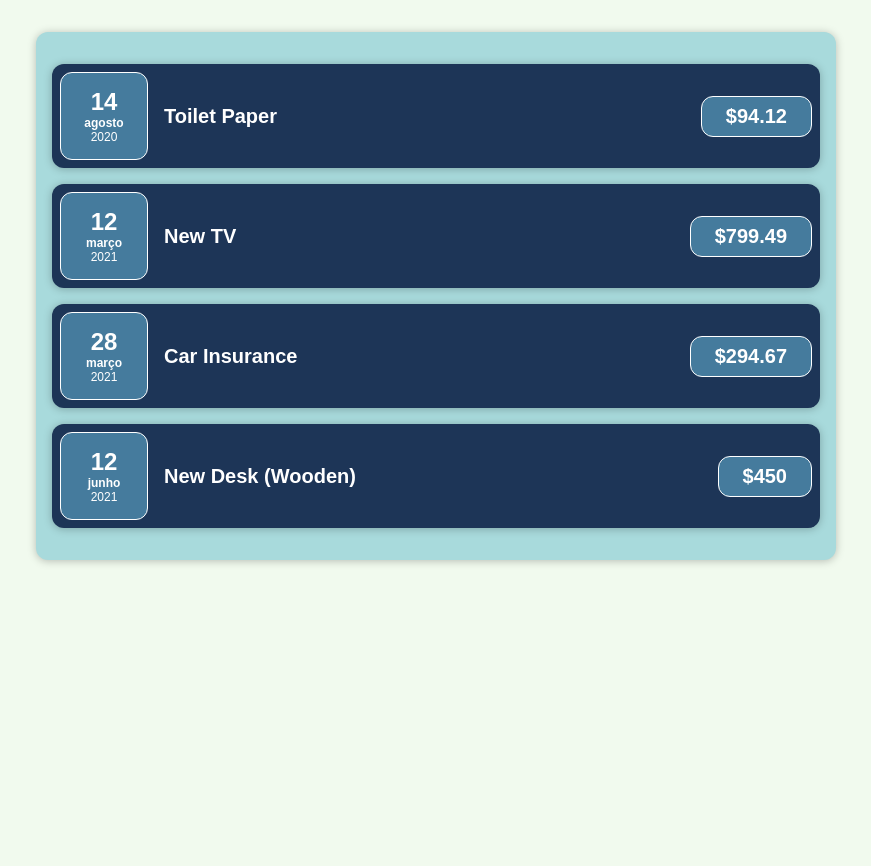
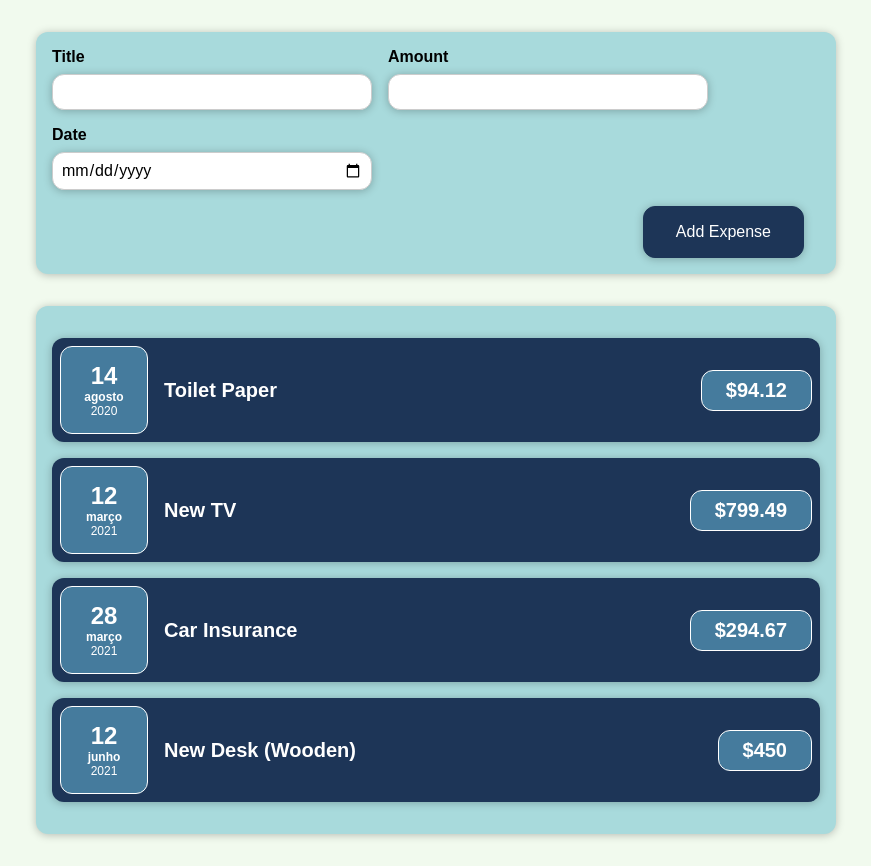
Before and after one commit to SottoMayor/React-ExpenseTracker, a React (Create React App) app in the folder front-end/: page / in a window 1280 px wide. Shown: the whole page, without its empty margins (204-1075 px from the left). Before the commit the page ends 800 px from the top, so only its background shows below. Built offline with nearby package versions, Linux system fonts and the light colour scheme.

Commit message:
Creating a Form to Add new expenses and reutilizing some styles

```diff
--- a/front-end/src/App.js
+++ b/front-end/src/App.js
@@ -1,6 +1,6 @@
 import { Fragment } from 'react';
 import Expenses from './components/Expenses/Expenses';
-
+import NewExpense from './components/NewExpenses/NewExpense';
 
 function App() {
 
@@ -29,6 +29,8 @@
   return (
     <Fragment>
 
+      <NewExpense/>
+
       <Expenses expenses={DUMMY_EXPENSES}/>
 
     </Fragment>
--- /dev/null
+++ b/front-end/src/components/NewExpenses/NewExpense.js
@@ -0,0 +1,13 @@
+import React from 'react';
+import { NewExpenseStyled } from '../../styles/StyledComponents';
+import NewExpenseForm from './NewExpenseForm';
+
+const NewExpense = () => {
+    return (
+        <NewExpenseStyled>
+            <NewExpenseForm/>
+        </NewExpenseStyled>
+    )
+}
+
+export default NewExpense
--- /dev/null
+++ b/front-end/src/components/NewExpenses/NewExpenseForm.js
@@ -0,0 +1,32 @@
+import React from 'react';
+import { NewExpenseFormStyled } from '../../styles/StyledComponents';
+
+const NewExpenseForm = () => {
+    return (
+        <NewExpenseFormStyled>
+            <form>
+                <div className="controls">
+                    <div className="control">
+                        <label>Title</label>
+                        <input type="text" />
+                    </div>
+                    <div className="control">
+                        <label>Amount</label>
+                        <input type="number" min="0.01" step="0.01" />
+                    </div>
+                    <div className="control">
+                        <label>Date</label>
+                        <input type="date" min="2019-01-01" max="2022-12-31"/>
+                    </div>
+                </div>
+
+                <div className="actions">
+                    <button type="submit">Add Expense</button>
+                </div>
+
+            </form>
+        </NewExpenseFormStyled>
+    )
+}
+
+export default NewExpenseForm
--- a/front-end/src/styles/StyledComponents.js
+++ b/front-end/src/styles/StyledComponents.js
@@ -102,3 +102,76 @@
 
 
 `
+
+export const NewExpenseStyled = styled.div`
+
+    & {
+        background-color: ${props => props.theme.colors.warning};
+        padding: 1rem;
+        margin: 2rem auto;
+        width: 50rem;
+        max-width: 95%;
+        text-align: center;
+        ${Card}
+    }
+
+    & button {
+        font: inherit;
+        cursor: pointer;
+        padding: 1rem 2rem;
+        border: 1px solid ${props => props.theme.colors.primary};
+        background-color: ${props => props.theme.colors.primary};
+        color: white;
+        margin-right: 1rem;
+        ${Card}
+    }
+
+    & button:hover,
+    & button:active {
+        background-color: ${props => props.theme.colors.secondary};
+    }
+
+    & button.alternative {
+        color: #220131;
+        border-color: transparent;
+        background-color: transparent;
+    }
+
+    & button.alternative:hover,
+    & button.alternative:active {
+        background-color: #ddb3f8;
+    }
+
+`
+
+export const NewExpenseFormStyled = styled.div`
+
+    & .controls {
+        display: flex;
+        flex-wrap: wrap;
+        gap: 1rem;
+        margin-bottom: 1rem;
+        text-align: left;
+    }
+
+    & .control label {
+        font-weight: bold;
+        margin-bottom: 0.5rem;
+        display: block;
+    }
+
+    & .control input {
+        font: inherit;
+        padding: 0.5rem;
+        border: 1px solid #ccc;
+        width: 20rem;
+        max-width: 100%;
+        outline: 0;
+        ${Card}
+    }
+
+    & .actions {
+        text-align: right;
+    }
+
+`
```
